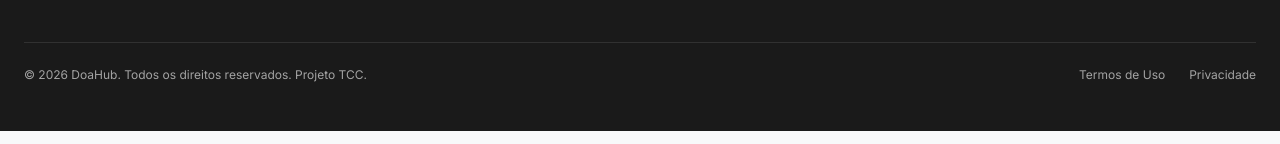
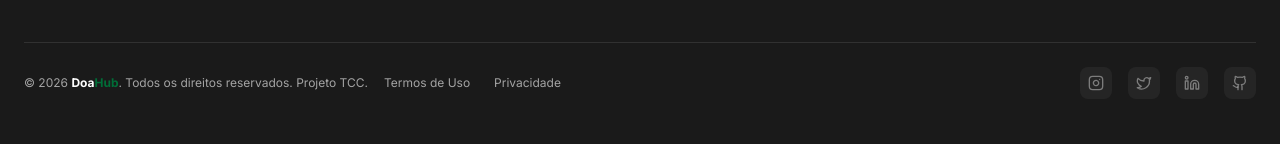
Before and after one commit to danilodias-dev/DoaHub-TCC, a React (Vite) app: page / in a window 1280 px wide. Shown: the part 3810-3954 px from the top of the page. Built offline with nearby package versions, Linux system fonts and the light colour scheme.

Commit message:
feat: implement site-wide footer component with navigation and branding

```diff
--- a/src/components/layout/Footer.jsx
+++ b/src/components/layout/Footer.jsx
@@ -1,6 +1,6 @@
 import { Link, useLocation } from 'react-router-dom';
-import { Heart } from 'lucide-react';
 import { Logo } from '../ui/Logo';
+import { Instagram, Twitter, Linkedin, Github } from 'lucide-react';
 import { HIDDEN_NAV_ROUTES } from '../../data/constants';
 
 const FOOTER_SECTIONS = [
@@ -55,11 +55,34 @@ export function Footer() {
       </div>
 
       {/* Bottom Bar */}
-      <div className="max-w-7xl mx-auto mt-10 pt-6 border-t border-white/10 flex flex-col md:flex-row justify-between items-center gap-4">
-        <p className="text-xs">© 2026 DoaHub. Todos os direitos reservados. Projeto TCC.</p>
-        <div className="flex gap-6 text-xs">
-          <span className="hover:text-emerald transition-colors cursor-pointer">Termos de Uso</span>
-          <span className="hover:text-emerald transition-colors cursor-pointer">Privacidade</span>
+      <div className="max-w-7xl mx-auto mt-10 pt-6 border-t border-white/10 flex flex-col md:flex-row justify-between items-center gap-6">
+        <div className="flex flex-col md:flex-row items-center gap-4">
+          <p className="text-xs">
+            © 2026 <span className="text-white font-bold">Doa</span><span className="text-emerald font-bold">Hub</span>.
+            Todos os direitos reservados. Projeto TCC.
+          </p>
+          <div className="flex gap-6 text-xs">
+            <span className="hover:text-emerald transition-colors cursor-pointer">Termos de Uso</span>
+            <span className="hover:text-emerald transition-colors cursor-pointer">Privacidade</span>
+          </div>
+        </div>
+
+        <div className="flex items-center gap-4">
+          {[
+            { icon: Instagram, label: 'Instagram' },
+            { icon: Twitter, label: 'Twitter' },
+            { icon: Linkedin, label: 'LinkedIn' },
+            { icon: Github, label: 'GitHub' },
+          ].map((social, idx) => (
+            <a
+              key={idx}
+              href="#"
+              className="w-8 h-8 rounded-lg bg-white/5 flex items-center justify-center text-white/40 hover:bg-emerald hover:text-white transition-all"
+              aria-label={social.label}
+            >
+              <social.icon className="w-4 h-4" />
+            </a>
+          ))}
         </div>
       </div>
     </footer>
```
